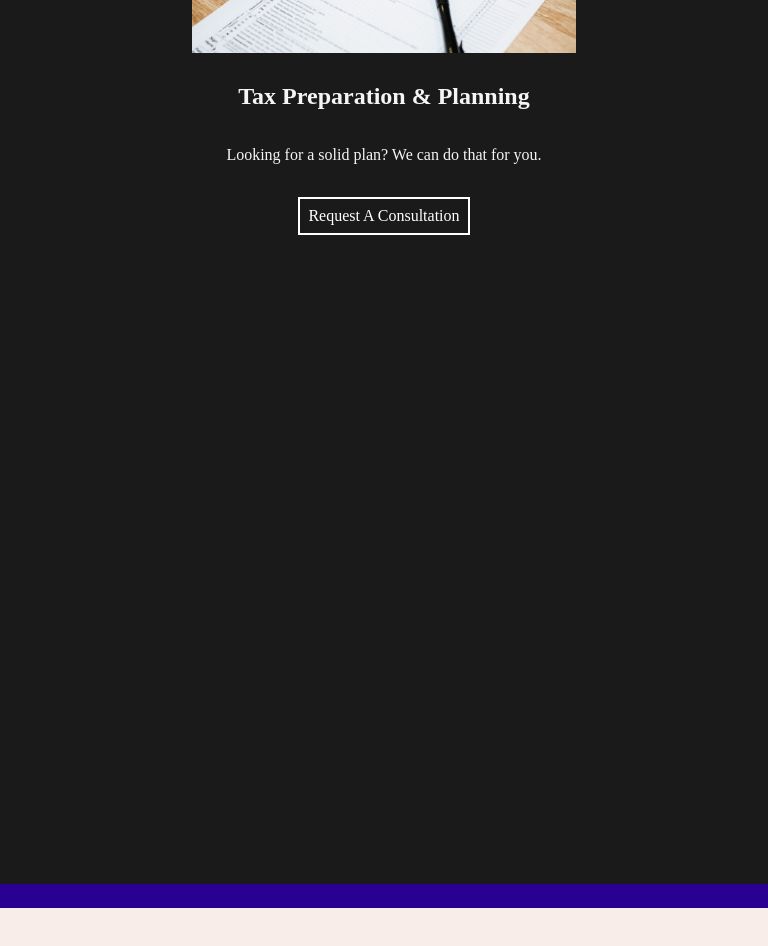
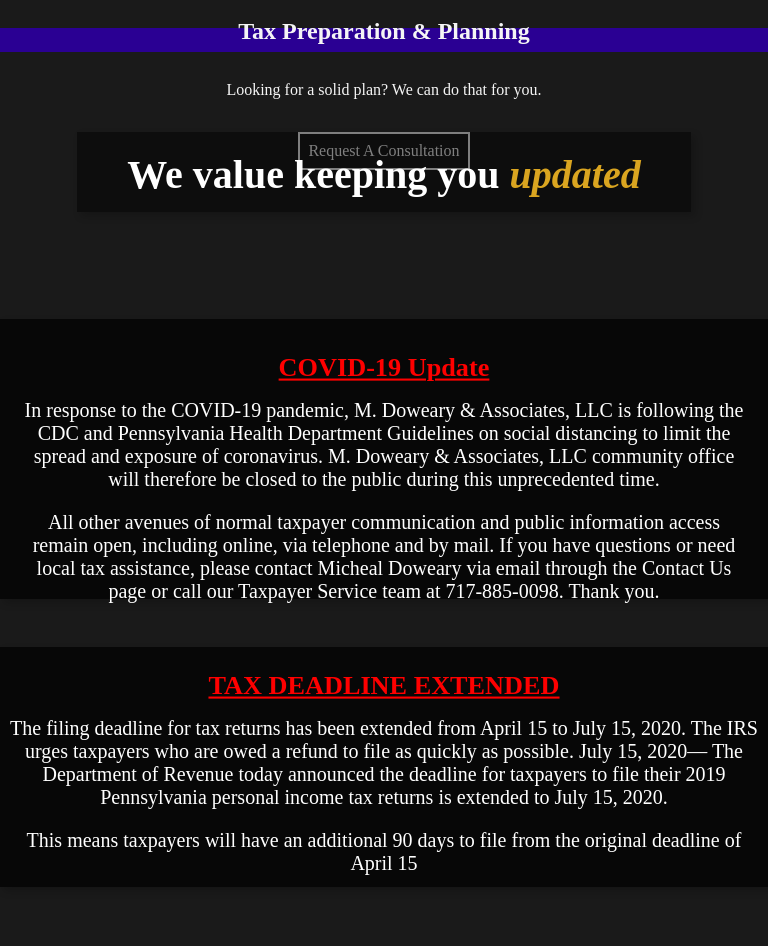
Before and after one commit to torreythomas/DowTax, a React (Create React App) app in the folder dowtax/: page / in a window 768 px wide. Shown: the part 3300-4246 px from the top of the page. Built offline with nearby package versions, Linux system fonts and the light colour scheme.

Commit message:
updates page complete

```diff
--- a/dowtax/src/App.css
+++ b/dowtax/src/App.css
@@ -383,14 +383,13 @@
 
 .our-services-design{
   text-align: center;
-  background-color: rgb(249,237,233);
   display: flex;
   flex-direction: column;
   justify-content: center;
   align-items: center;
   width: 100vw;
-  height: 14vh;
-  color: black;
+  margin-top: 8vh;
+  font-size: 45px;
 }
 
 @media (max-width: 374px){
@@ -459,7 +458,7 @@
 
     #Services{
       width:100vw;
-      height:300vh;
+      height:240vh;
       color: whitesmoke;
       background-color: #1a1a1a;
     }
@@ -541,7 +540,7 @@
 
     #Services{
       width:100vw;
-      height:300vh;
+      height:190vh;
       color: whitesmoke;
       background-color: #1a1a1a;
     }
@@ -579,6 +578,13 @@
 
   }
 
+  #Services{
+    width:100vw;
+    height:210vh;
+    color: whitesmoke;
+    background-color: #1a1a1a;
+  }
+
   .service-rendering-image-container-3{
     background: url(./Images/govment.jpeg) no-repeat center center;
     -webkit-background-size: cover;
@@ -607,8 +613,8 @@
 
 #Updates{
   width: 100vw;
-  height: 100vh;
-  background-color: rgb(249,237,233);
+  height: 130vh;
+  background-color: #1a1a1a;
 }
 
 .updates-container{
@@ -618,6 +624,19 @@
   width: 100vw;
   color: white;
 }
+
+
+.updates-container-header{
+  height:10vh;
+  align-items: center;
+  padding: 20px;
+  width: 40vw;
+  text-align: center;
+  background-color: rgba(0,0,0,0.5);
+  font-size: 40px;
+  margin-top: 10vh;
+}
+
 
 .update-container-1{
   width:80vw;
@@ -677,6 +696,8 @@
   margin-top: -10vh;
 }
 
+
+
 @media (max-width: 374px){
   .update-container-1{
     width:100vw;
@@ -709,17 +730,30 @@
   .separater-div-2{
    display:none;
   }
+
+
+.updates-container-header{
+  height:10vh;
+  align-items: center;
+  padding: 20px;
+  width: 80vw;
+  text-align: center;
+  background-color: rgba(0,0,0,0.5);
+  font-size: 18px;
+  margin-top: 10vh;
+}
+
 }
 
 @media (min-width: 375px) and (max-width:768px){
   .update-container-1{
     width:100vw;
-    height:50vh;
+    height:43vh;
     font-family: 'Merriweather', serif;
     padding: 20px;
-    font-size: 13px;
+    font-size: 16px;
     text-align: center;
-    line-height: 13px;
+    line-height: 17px;
   }
 
   .update-container-2{
@@ -727,10 +761,16 @@
     height:30vh;
     font-family: 'Merriweather', serif;
     padding: 10px;
-    font-size: 13px;
+    font-size: 16px;
     text-align: center;
-    line-height: 13px;
-    margin-top: -18vh;
+    line-height: 17px;
+    margin-top: 4vh;
+  }
+
+  #Updates{
+    width: 100vw;
+    height: 115vh;
+    background-color: #1a1a1a;
   }
 
   .update-header{
@@ -744,12 +784,24 @@
   .separater-div-2{
    display:none;
   }
+
+  .updates-container-header{
+    height:7vh;
+    align-items: center;
+    padding: 20px;
+    width: 80vw;
+    text-align: center;
+    background-color: rgba(0,0,0,0.5);
+    font-size: 15px;
+    margin-top: 5vh;
+  }
+
 }
 
 @media (min-width: 768px) and (max-width:1024px){
   .update-container-1{
     width:100vw;
-    height:50vh;
+    height:35vh;
     font-family: 'Merriweather', serif;
     padding: 20px;
     font-size: 20px;
@@ -765,7 +817,7 @@
     font-size: 20px;
     text-align: center;
     line-height: 23px;
-    margin-top: -18vh;
+    margin-top: 6vh;
   }
 
   .update-header{
@@ -776,28 +828,47 @@
     font-size: 25px;
   }
 
+
+  .updates-container-header{
+    height:10vh;
+    align-items: center;
+    padding: 20px;
+    width: 80vw;
+    text-align: center;
+    background-color: rgba(0,0,0,0.5);
+    font-size: 40px;
+    margin-top: 10vh;
+  }
+
+  #Updates{
+    width: 100vw;
+    height: 140vh;
+    background-color: #1a1a1a;
+  }
+
+
 }
 
 @media (min-width: 1024px) and (min-height:1366px) {
   .update-container-1{
     width:100vw;
-    height:50vh;
+    height:30vh;
     font-family: 'Merriweather', serif;
     padding: 20px;
-    font-size: 20px;
+    font-size: 24px;
     text-align: center;
-    line-height: 23px;
+    line-height: 28px;
   }
 
   .update-container-2{
     width:100vw;
-    height:30vh;
+    height:25vh;
     font-family: 'Merriweather', serif;
     padding: 10px;
-    font-size: 20px;
+    font-size: 24px;
     text-align: center;
-    line-height: 23px;
-    margin-top: -28vh;
+    line-height: 28px;
+    margin-top: 10vh;
   }
 
   .update-header{
@@ -807,4 +878,10 @@
     color: red;
     font-size: 25px;
   }
+
+  #Updates{
+    width: 100vw;
+    height: 160vh;
+    background-color: #1a1a1a;
+  }
 }
--- a/dowtax/src/App.js
+++ b/dowtax/src/App.js
@@ -75,6 +75,11 @@
         </div>
         </div>
     </div>
+    {/*  Separater Div renderings */}
+
+    <div className="separater-div"> </div>
+
+
 
           {/* Services renderings */}
 
@@ -136,15 +141,17 @@
 </div>
 
 
-      {/*  Separater Div renderings */}
+  {/*  Separater Div renderings */}
 
-      <div className="separater-div"> </div>
+  <div className="separater-div"> </div>
+          {/*  Updates Renderings */}
 
 
-          {/*  Updates Renderings */}
 
 <div id="Updates">
+
 <div className="updates-container">
+  <h1 className="grow shadow-5 dib updates-container-header"> We value keeping you <i className="covered"> updated</i> </h1>
   <div className="update-container-1 grow shadow-5 dib">
     <h1 className="update-header"> <u>COVID-19 Update </u></h1>
     <p>  In response to the COVID-19 pandemic, M. Doweary & Associates, LLC is following the CDC and Pennsylvania Health Department Guidelines on social distancing to limit the spread and exposure of coronavirus. M. Doweary & Associates, LLC community office will therefore be closed to the public during this unprecedented time. </p>
@@ -163,7 +170,18 @@
 <p>This means taxpayers will have an additional 90 days to file from the original deadline of April 15</p>
   </div>
 </div>
+
+
+
+{/* Resources Rendering */}
+
+
+
+
+
 </div>
+
+
 
 
 
```
